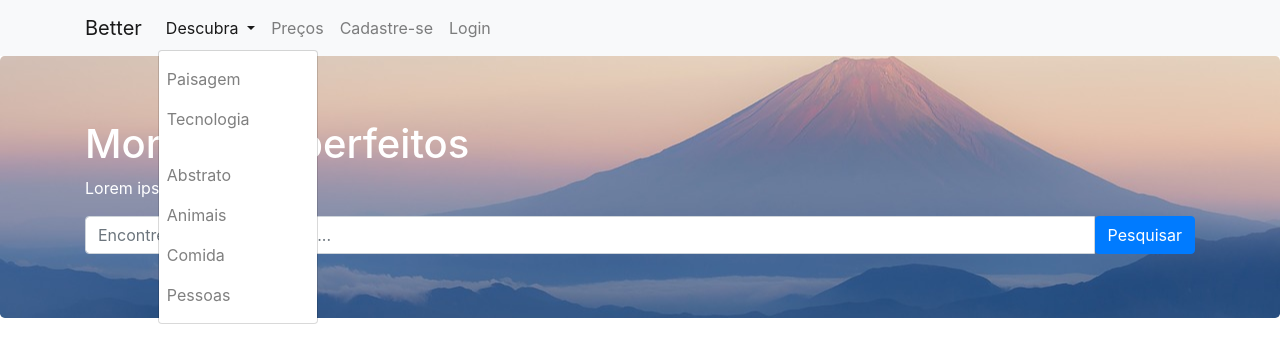
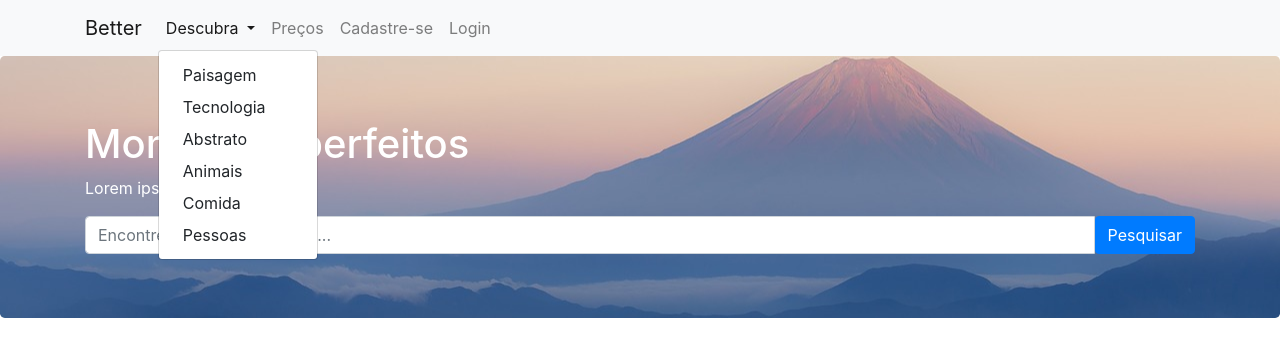
Before and after one commit to designernatan/livro-bootstrap4, a plain HTML site: page cap2 - destaque/index.html in a window 1280 px wide. Both pictures are taken after a click on the link "Descubra". Drawn offline with Linux system fonts and the light colour scheme.

Commit message:
Corrigindo menu cap2

```diff
--- a/cap2 - destaque/index.html
+++ b/cap2 - destaque/index.html
@@ -18,38 +18,25 @@
         <div class="collapse navbar-collapse" id="navbarSupportedContent">
           <ul class="navbar-nav mr-auto">
             <li class="dropdown">
-              <a href="#" class="nav-link dropdown-toggle" id="navbarDropdownMenuLink" data-toggle="dropdown">
+              <a href="#" class="nav-link dropdown-toggle" data-toggle="dropdown">
                 Descubra
               </a>
               <ul class="dropdown-menu">
-                <li><a href="#" class="nav-link">Paisagem</a></li>
-                <li><a href="#" class="nav-link">Tecnologia</a></li>
-                <li><a href="#" class="nav-link"></a></li>
-                <li><a href="#" class="nav-link">Abstrato</a></li>
-                <li><a href="#" class="nav-link">Animais</a></li>
-                <li><a href="#" class="nav-link">Comida</a></li>
-                <li><a href="#" class="nav-link">Pessoas</a></li>
+                <li><a href="#" class="dropdown-item">Paisagem</a></li>
+                <li><a href="#" class="dropdown-item">Tecnologia</a></li>
+                <li><a href="#" class="dropdown-item">Abstrato</a></li>
+                <li><a href="#" class="dropdown-item">Animais</a></li>
+                <li><a href="#" class="dropdown-item">Comida</a></li>
+                <li><a href="#" class="dropdown-item">Pessoas</a></li>
               </ul>
-              <!--
-<div class="dropdown-menu" aria-labelledby="navbarDropdownMenuLink">
-<a class="dropdown-item" href="#">Action</a>
-<a class="dropdown-item" href="#">Another action</a>
-<a class="dropdown-item" href="#">Something else here</a>
-</div>
--->
             </li>
             <li><a href="#" class="nav-link">Preços</a></li>
             <li><a href="#" class="nav-link">Cadastre-se</a></li>
             <li><a href="#" class="nav-link">Login</a></li>
           </ul>
         </div> <!-- fim .collapse -->
-      </div> <!-- fim container -->
+      </div> <!-- fim .container -->
     </nav>
-
-
-    <!--    <header class="cabecalho">-->
-
-    <!--    </header>-->
 
     <main class="jumbotron">
       <div class="container">
```
